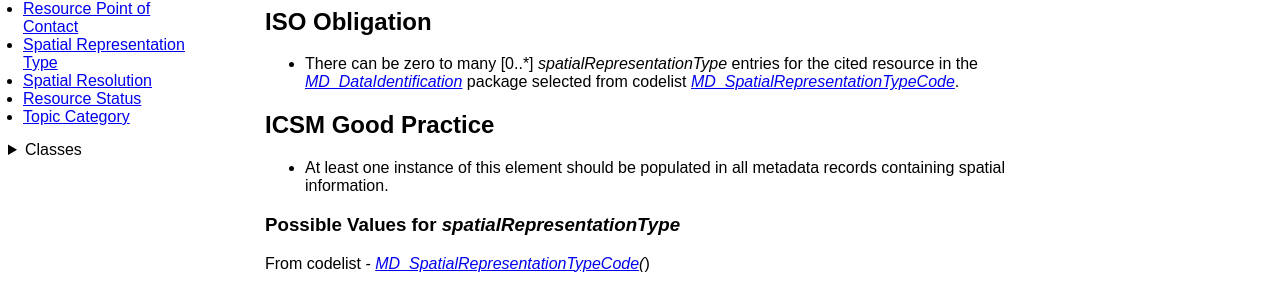
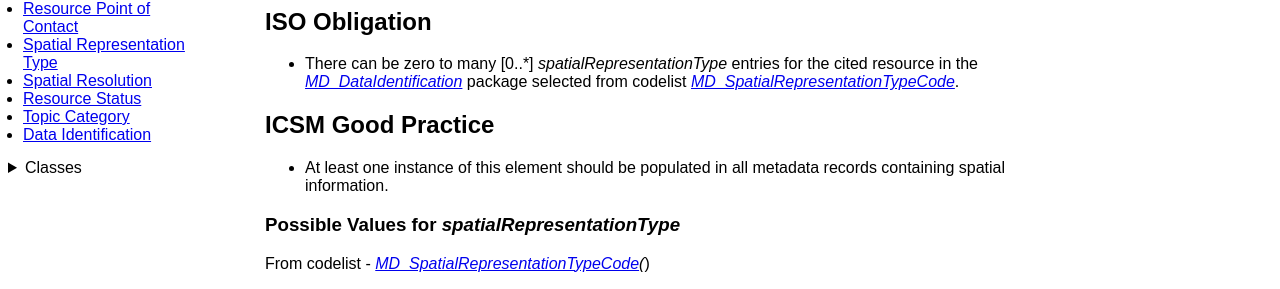
Before and after one commit to OpenWork-NZ/mdwg, a Jekyll site: the page built from _defs/SpatialRepresentationType.md, in a window 1280 px wide. Shown: the part 504-793 px from the top of the page. Built offline with Jekyll 4.4.1, drawn with Linux system fonts in a browser that asks for light colours.

Commit message:
Change section: identification to Data Identification in Data Identification. Should now list children in side bar

```diff
--- a/_defs/class-MD_DataIdentification.md
+++ b/_defs/class-MD_DataIdentification.md
@@ -1,7 +1,7 @@
 ---
 layout: page
 type: section
-section: resource
+section: Data Identification
 rank: 20
 title: Data Identification
 ---
```
